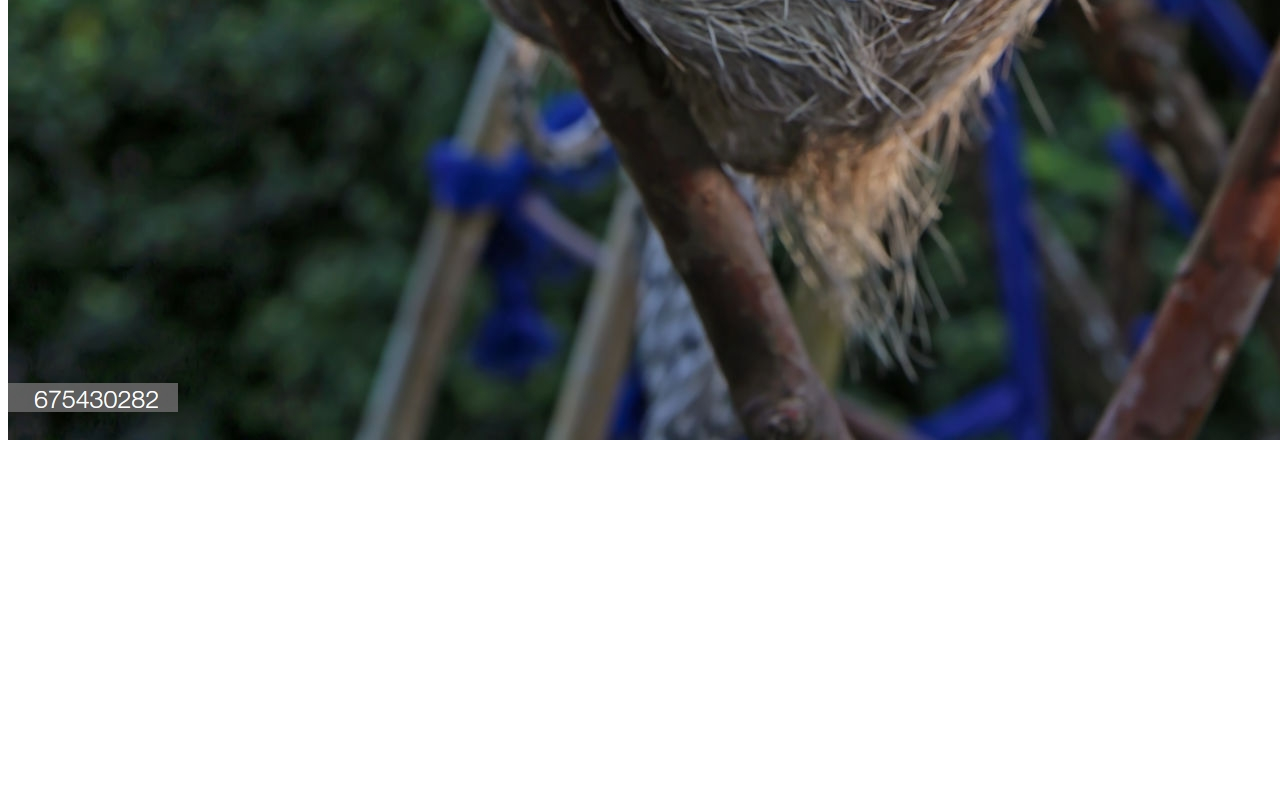
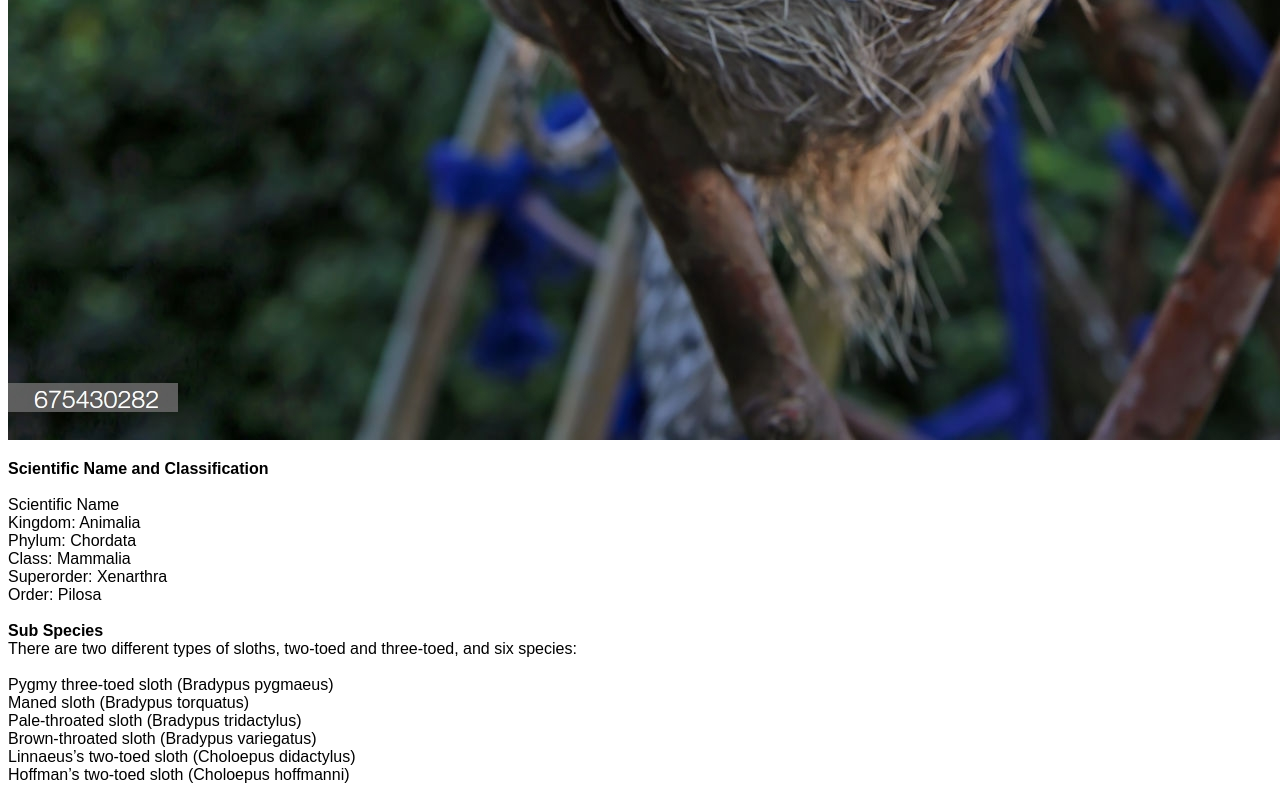
Before and after one commit to g0ld2k/Sloths-Are-Fun, a plain HTML site: page index.html in a window 1280 px wide. Shown: the part 1734-2534 px from the top of the page. Before the commit the page ends 2186 px from the top, so only its background shows below. Drawn offline with Linux system fonts and the light colour scheme.

Commit message:
Added scientific name

```diff
--- a/index.html
+++ b/index.html
@@ -1,5 +1,6 @@
 <!doctype html>
 <html>
+
 <head>
 	<meta charset="UTF-8">
 	<title>Sloth Team</title>
@@ -22,5 +23,27 @@
 
 	<img src="homeimage.jpg" />
 
+	<p>
+		<b>Scientific Name and Classification</b><br>
+		<br>
+		Scientific Name<br>
+		Kingdom: Animalia<br>
+		Phylum: Chordata<br>
+		Class: Mammalia<br>
+		Superorder: Xenarthra<br>
+		Order: Pilosa<br>
+		<br>
+		<b>Sub Species</b><br>
+		There are two different types of sloths, two-toed and three-toed, and six species:<br>
+		<br>
+		Pygmy three-toed sloth (Bradypus pygmaeus)<br>
+		Maned sloth (Bradypus torquatus)<br>
+		Pale-throated sloth (Bradypus tridactylus)<br>
+		Brown-throated sloth (Bradypus variegatus)<br>
+		Linnaeus’s two-toed sloth (Choloepus didactylus)<br>
+		Hoffman’s two-toed sloth (Choloepus hoffmanni)<br>
+	</p>
+
 </body>
+
 </html>
```
Lines whose indentation alone changed are shown as unchanged.
